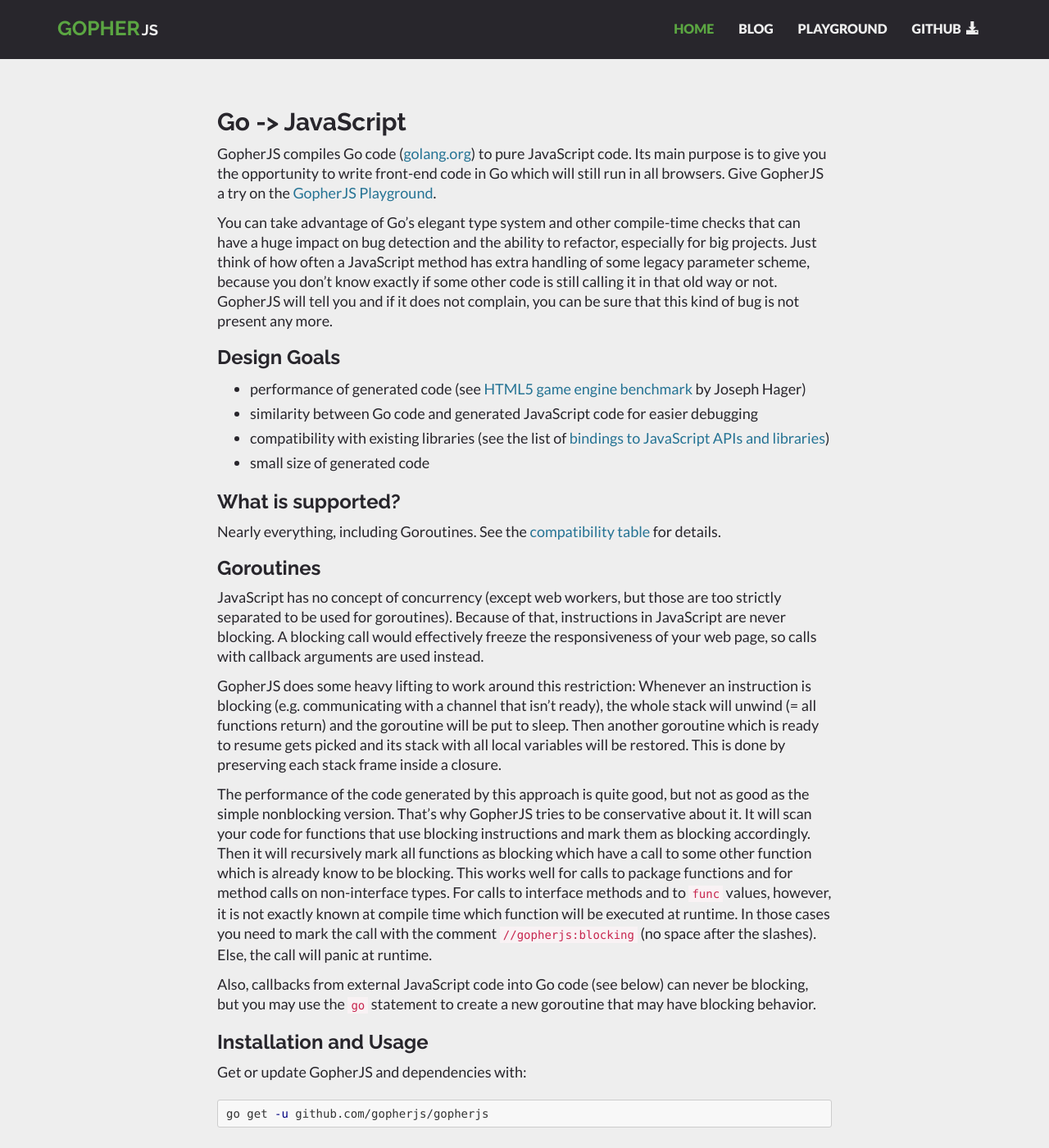
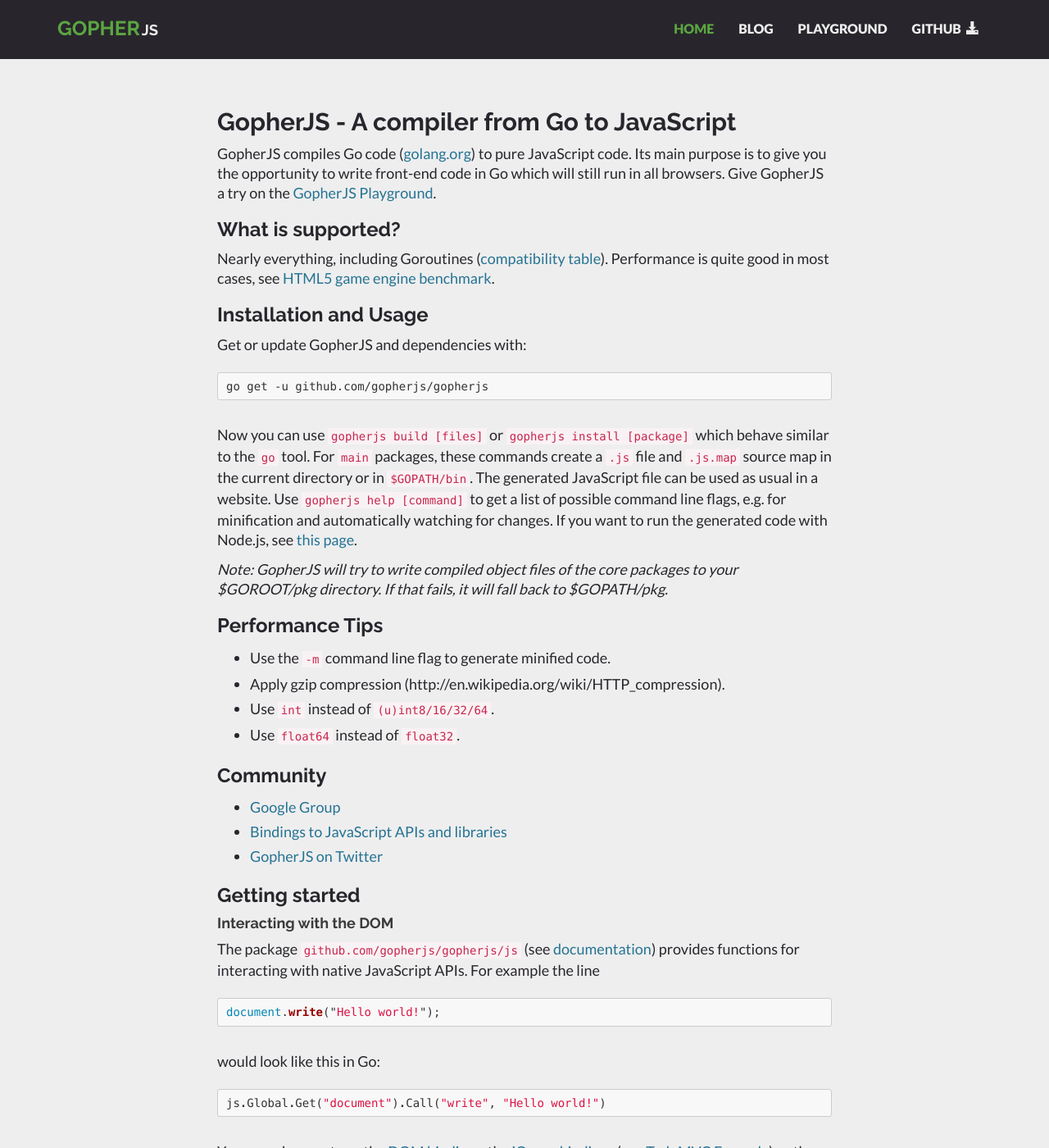
Before and after one commit to gopherjs/gopherjs.github.io, a Jekyll site: the page built from index.md, in a window 1280 px wide and 1400 px high, scrolled down 518 px. Shown: the whole window at 82% size. Built offline with Jekyll 4.4.1, drawn with Linux system fonts in a browser that asks for light colours; nearby versions of some CDN libraries; Markdown is read by kramdown in place of the engine named in the settings; some of the changed text lies outside the part shown.

Commit message:
updated index page

````diff
--- a/index.md
+++ b/index.md
@@ -4,81 +4,96 @@
 permalink: /
 ---
 
-Go -> JavaScript
-----------------
+GopherJS - A compiler from Go to JavaScript
+-------------------------------------------
 
 GopherJS compiles Go code ([golang.org](http://golang.org/)) to pure JavaScript code. Its main purpose is to give you the opportunity to write front-end code in Go which will still run in all browsers. Give GopherJS a try on the [GopherJS Playground](http://gopherjs.github.io/playground/).
 
-You can take advantage of Go's elegant type system and other compile-time checks that can have a huge impact on bug detection and the ability to refactor, especially for big projects. Just think of how often a JavaScript method has extra handling of some legacy parameter scheme, because you don't know exactly if some other code is still calling it in that old way or not. GopherJS will tell you and if it does not complain, you can be sure that this kind of bug is not present any more.
-
-### Design Goals
-- performance of generated code (see [HTML5 game engine benchmark](http://ajhager.github.io/enj/) by Joseph Hager)
-- similarity between Go code and generated JavaScript code for easier debugging
-- compatibility with existing libraries (see the list of [bindings to JavaScript APIs and libraries](https://github.com/gopherjs/gopherjs/wiki/bindings))
-- small size of generated code
-
 ### What is supported?
-Nearly everything, including Goroutines. See the [compatibility table](//github.com/gopherjs/gopherjs/blob/master/doc/packages.md) for details.
-
-### Goroutines
-JavaScript has no concept of concurrency (except web workers, but those are too strictly separated to be used for goroutines). Because of that, instructions in JavaScript are never blocking. A blocking call would effectively freeze the responsiveness of your web page, so calls with callback arguments are used instead.
-
-GopherJS does some heavy lifting to work around this restriction: Whenever an instruction is blocking (e.g. communicating with a channel that isn't ready), the whole stack will unwind (= all functions return) and the goroutine will be put to sleep. Then another goroutine which is ready to resume gets picked and its stack with all local variables will be restored. This is done by preserving each stack frame inside a closure.
-
-The performance of the code generated by this approach is quite good, but not as good as the simple nonblocking version. That's why GopherJS tries to be conservative about it. It will scan your code for functions that use blocking instructions and mark them as blocking accordingly. Then it will recursively mark all functions as blocking which have a call to some other function which is already know to be blocking. This works well for calls to package functions and for method calls on non-interface types. For calls to interface methods and to `func` values, however, it is not exactly known at compile time which function will be executed at runtime. In those cases you need to mark the call with the comment `//gopherjs:blocking` (no space after the slashes). Else, the call will panic at runtime.
-
-Also, callbacks from external JavaScript code into Go code (see below) can never be blocking, but you may use the `go` statement to create a new goroutine that may have blocking behavior.
+Nearly everything, including Goroutines ([compatibility table](doc/packages.md)). Performance is quite good in most cases, see [HTML5 game engine benchmark](http://ajhager.github.io/enj/).
 
 ### Installation and Usage
 Get or update GopherJS and dependencies with:
-
-```bash
+```
 go get -u github.com/gopherjs/gopherjs
 ```
-
-Now you can use  `gopherjs build [files]` or `gopherjs install [package]` which behave similar to the `go` tool. For `main` packages, these commands create a `.js` file and `.js.map` source map in the current directory or in `$GOPATH/bin`. The generated JavaScript file can be used as usual in a website. Use `gopherjs help [command]` to get a list of possible command line flags, e.g. for minification and automatically watching for changes. If you want to run the generated code with Node.js, see [this page](//github.com/gopherjs/gopherjs/blob/master/doc/syscalls.md).
+Now you can use  `gopherjs build [files]` or `gopherjs install [package]` which behave similar to the `go` tool. For `main` packages, these commands create a `.js` file and `.js.map` source map in the current directory or in `$GOPATH/bin`. The generated JavaScript file can be used as usual in a website. Use `gopherjs help [command]` to get a list of possible command line flags, e.g. for minification and automatically watching for changes. If you want to run the generated code with Node.js, see [this page](doc/syscalls.md).
 
 *Note: GopherJS will try to write compiled object files of the core packages to your $GOROOT/pkg directory. If that fails, it will fall back to $GOPATH/pkg.*
 
+### Performance Tips
+
+- Use the `-m` command line flag to generate minified code.
+- Apply gzip compression (http://en.wikipedia.org/wiki/HTTP_compression).
+- Use `int` instead of `(u)int8/16/32/64`.
+- Use `float64` instead of `float32`.
+
+### Community
+- [Google Group](https://groups.google.com/d/forum/gopherjs)
+- [Bindings to JavaScript APIs and libraries](https://github.com/gopherjs/gopherjs/wiki/bindings)
+- [GopherJS on Twitter](https://twitter.com/GopherJS)
+
 ### Getting started
-
-#### 1. Interacting with the DOM
+#### Interacting with the DOM
 The package `github.com/gopherjs/gopherjs/js` (see [documentation](http://godoc.org/github.com/gopherjs/gopherjs/js)) provides functions for interacting with native JavaScript APIs. For example the line
-
 ```js
 document.write("Hello world!");
 ```
-
 would look like this in Go:
-
 ```go
 js.Global.Get("document").Call("write", "Hello world!")
 ```
-
 You may also want use the [DOM bindings](http://dominik.honnef.co/go/js/dom), the [jQuery bindings](https://github.com/gopherjs/jquery) (see [TodoMVC Example](https://github.com/gopherjs/todomvc)) or the [AngularJS bindings](https://github.com/gopherjs/go-angularjs). Those are some of the [bindings to JavaScript APIs and libraries](https://github.com/gopherjs/gopherjs/wiki/bindings) by community members.
 
-#### 2. Providing library functions for use in other JavaScript code
+#### Providing library functions for use in other JavaScript code
 Set a global variable to a map that contains the functions:
-
 ```go
 package main
 
 import "github.com/gopherjs/gopherjs/js"
 
 func main() {
-	js.Global.Set("myLibrary", map[string]interface{}{
-		"someFunction": someFunction,
+	js.Global.Set("pet", map[string]interface{}{
+		"New": New,
 	})
 }
 
-func someFunction() {
-	[...]
+type Pet struct {
+	name string
+}
+
+func New(name string) *js.Object {
+	return js.MakeWrapper(&Pet{name})
+}
+
+func (p *Pet) Name() string {
+	return p.name
+}
+
+func (p *Pet) SetName(name string) {
+	p.name = name
 }
 ```
-
 For more details see [Jason Stone's blog post](http://legacytotheedge.blogspot.de/2014/03/gopherjs-go-to-javascript-transpiler.html) about GopherJS.
 
-### Community
-- Get help in the [Google Group](https://groups.google.com/d/forum/gopherjs)
-- See the list of [bindings to JavaScript APIs and libraries](https://github.com/gopherjs/gopherjs/wiki/bindings) by community members
-- Follow [GopherJS on Twitter](https://twitter.com/GopherJS)
+### Architecture
+
+#### General
+GopherJS emulates a 32-bit environment. This means that `int`, `uint` and `uintptr` have a precision of 32 bits. However, the explicit 64-bit integer types `int64` and `uint64` are supported. The `GOARCH` value of GopherJS is "js". You may use it as a build constraint: `// +build js`.
+
+#### Goroutines
+Goroutines are fully supported by GopherJS. The only restriction is that you need to start a new goroutine if you want to use blocking code called from external JavaScript:
+
+```go
+js.Global.Get("myButton").Call("addEventListener", "click", func() {
+  go func() {
+    someBlockingFunction()
+  }()
+})
+```
+
+How it works:
+
+JavaScript has no concept of concurrency (except web workers, but those are too strictly separated to be used for goroutines). Because of that, instructions in JavaScript are never blocking. A blocking call would effectively freeze the responsiveness of your web page, so calls with callback arguments are used instead.
+
+GopherJS does some heavy lifting to work around this restriction: Whenever an instruction is blocking (e.g. communicating with a channel that isn't ready), the whole stack will unwind (= all functions return) and the goroutine will be put to sleep. Then another goroutine which is ready to resume gets picked and its stack with all local variables will be restored. This is done by preserving each stack frame inside a closure.
````
